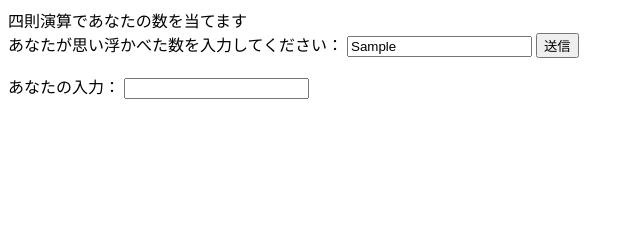
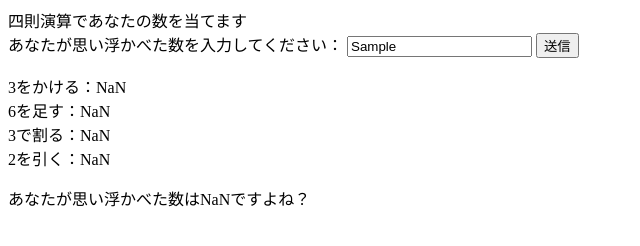
Before and after one commit to kanade0811/number_guessing, a plain HTML site: page index.html in a window 1280 px wide. Both pictures are taken after typing "Sample" into the empty fields and a click on the button "送信". Shown: the whole page, without its empty margins (0-640 px from the left). Drawn offline with Linux system fonts and the light colour scheme.

Commit message:
最低限動くようになった！

```diff
--- a/index.html
+++ b/index.html
@@ -20,18 +20,15 @@
     </div>
 
     <!-- 計算過程 -->
-    <div id="process">
+    <div>
         <p id="process">
-
         </p>
     </div>
 
     <!-- 出力 -->
     <div>
-        <form>
-            <label for="output">あなたの入力：</label>
-            <input type="number" id="output">
-        </form>
+        <p id="output">
+        </p>
     </div>
 
   </body>
@@ -39,35 +36,51 @@
     const input = document.getElementById("input");
     const functions = [
         function(input){
-            answer=[
-                "3をかける：",input*3,
-                "6を足す：",input*3+6,
-                "3で割る：",(input*3+6)/3,
-                "2を引く：",(input*3+6)/3-2
-            ];
             return [
-                "3をかける：",input*3,
-                "6を足す：",input*3+6,
-                "3で割る：",(input*3+6)/3,
-                "2を引く：",(input*3+6)/3-2
+                "3をかける",input*3,
+                "6を足す",input*3+6,
+                "3で割る",(input*3+6)/3,
+                "2を引く",(input*3+6)/3-2
             ];
         }
     ];
 
+    function toSentence(answer){
+        // 数字を文字型にする
+        for(let k=0;k<answer.length;k++){
+            if(k%2===1){
+                answer[k]=answer[k].toString();
+            }
+        }
+
+        let sentences=[];
+        for(let k=0;k<answer.length/2;k++){
+            sentences.push([answer[2*k],answer[2*k+1]].join("："));
+        };
+
+        // 計算過程を表示
+        const process=document.getElementById("process");
+        process.innerHTML=sentences.join("<br>\n");
+
+        // 計算結果を表示
+        const output=document.getElementById("output");
+        const output_sentence="あなたが思い浮かべた数は"+answer.at(-1)+"ですよね？";
+        output.innerHTML=output_sentence;
+    }
+
     const button=document.getElementById("button");
     button.addEventListener("click",function(e){
 
+        // おまじない
         e.preventDefault();
 
+        // 入力された数を取る
         const input=document.getElementById("input").value;
 
-        do_function=functions[Math.random()*functions.length];
-        do_function(input);
-
-        const answer=1; //仮
-        const output=document.getElementById("output");
-        output.value=answer;
-    });
+        // 適当な関数に入れる
+        const process=functions[Math.floor(Math.random()*functions.length)](input);
+        toSentence(process);
+     });
 
   </script>
 </html>
```
